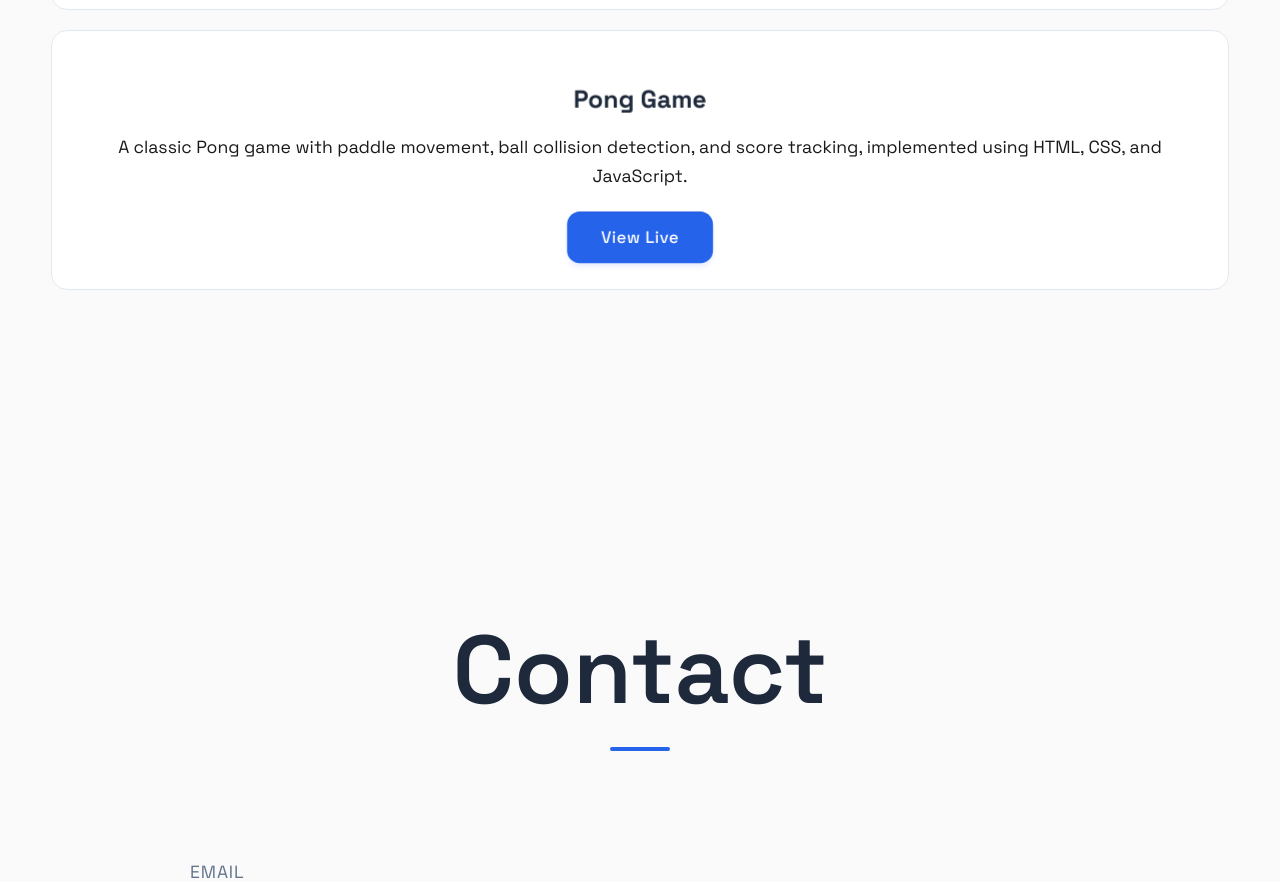
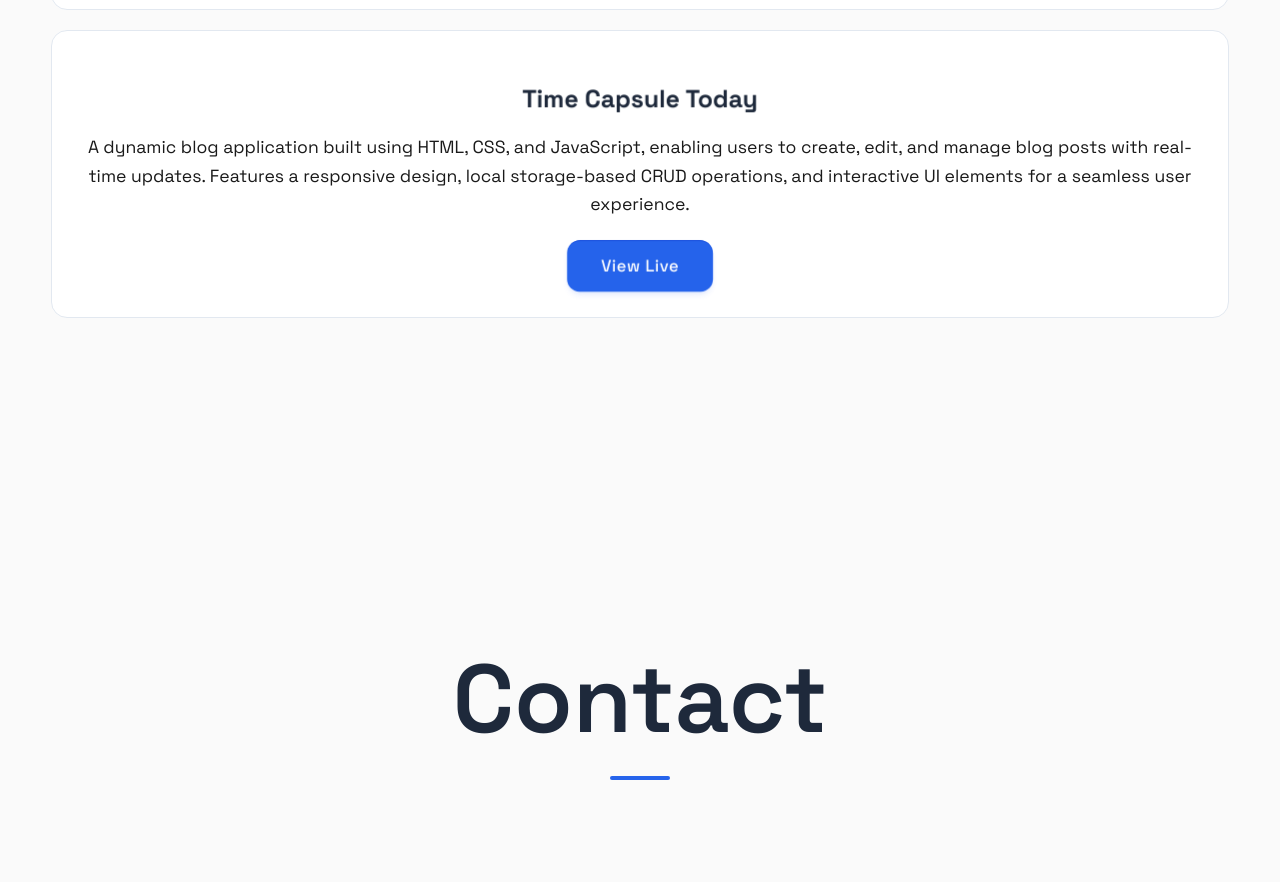
Before and after one commit to Mohsin278/myPortfolio, a plain HTML site: page index.html in a window 1280 px wide. Shown: the part 2704-3586 px from the top of the page. Drawn offline with nearby package versions, Linux system fonts and the light colour scheme.

Commit message:
Updated features and fixed bugs

```diff
--- a/index.html
+++ b/index.html
@@ -123,8 +123,8 @@
                 <a href="https://expensetracker714.netlify.app/" target="_blank" class="btn">View Live</a>
             </div>
             <div class="project">
-                <h3>Pong Game</h3>
-                <p>A classic Pong game with paddle movement, ball collision detection, and score tracking, implemented using HTML, CSS, and JavaScript.</p>
+                <h3>Time Capsule Today</h3>
+                <p>A dynamic blog application built using HTML, CSS, and JavaScript, enabling users to create, edit, and manage blog posts with real-time updates. Features a responsive design, local storage-based CRUD operations, and interactive UI elements for a seamless user experience.</p>
                 <a href="https://relaxed-bubblegum-9cc304.netlify.app/" target="_blank" class="btn">View Live</a>
             </div>
         </div>
```
